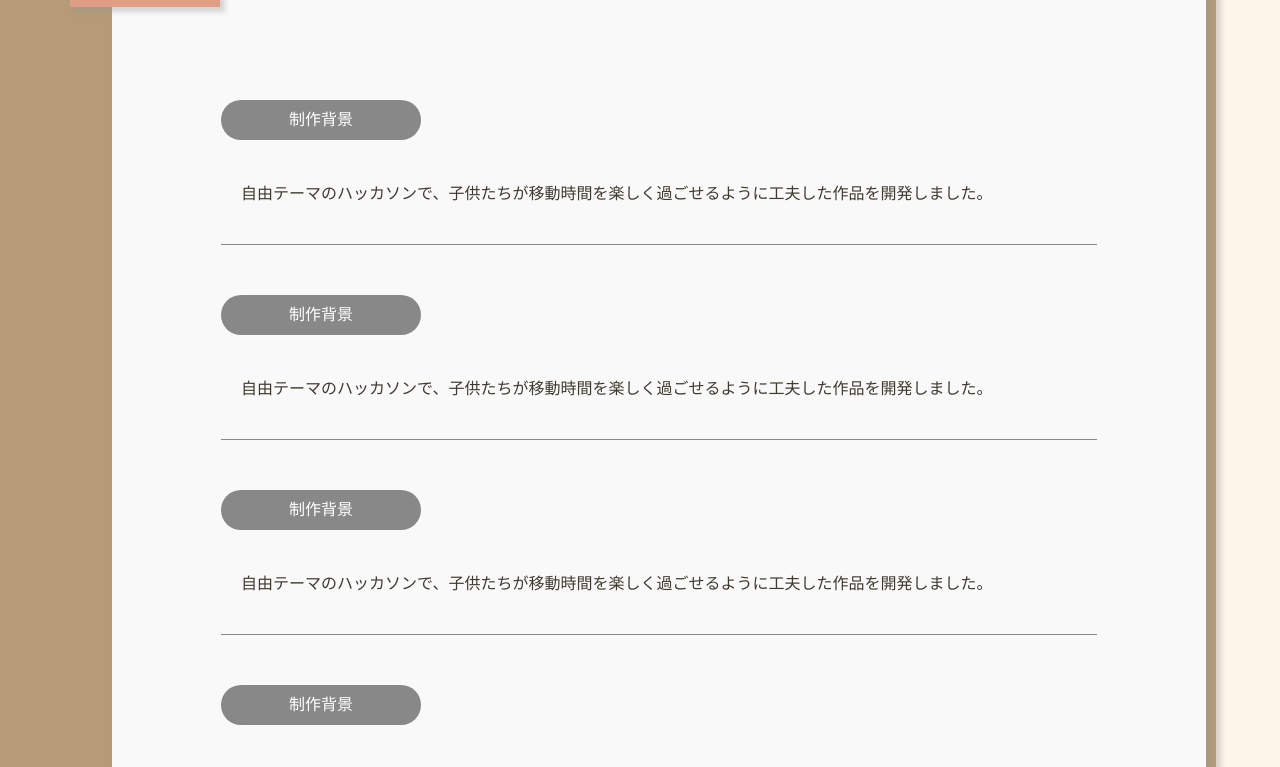
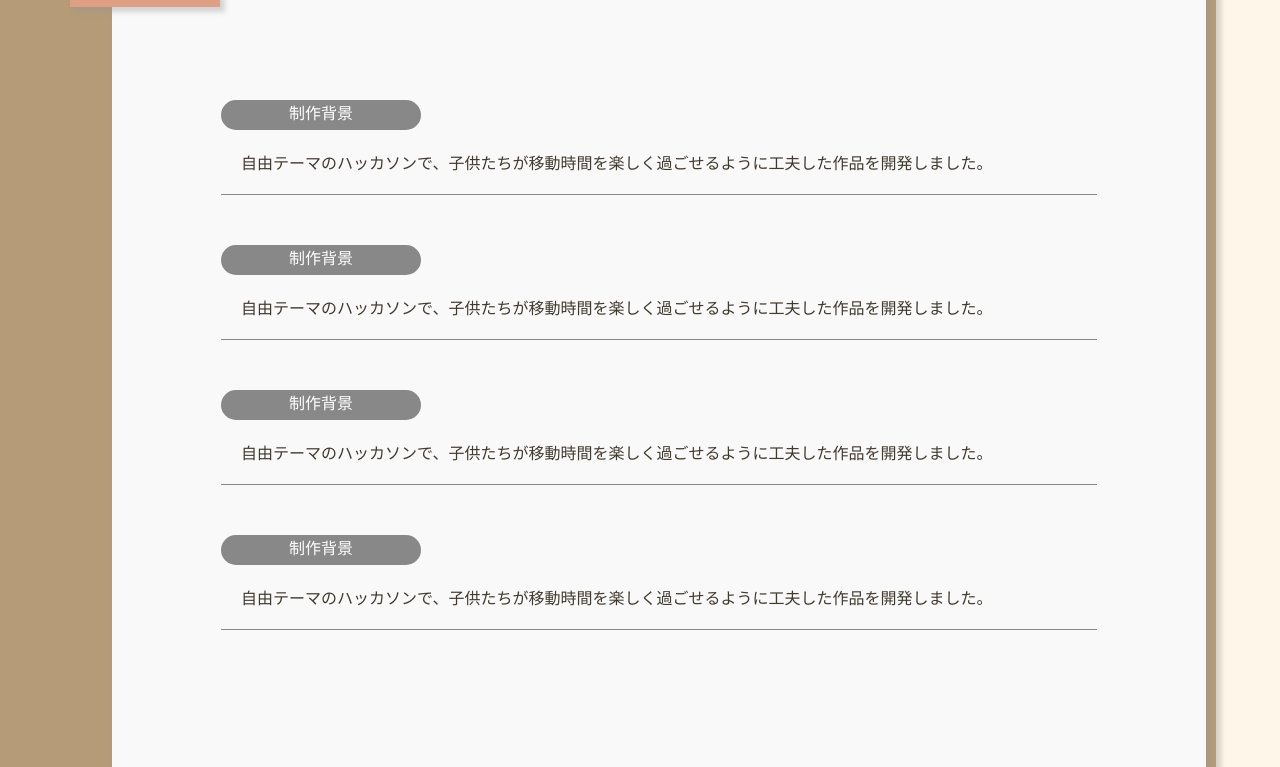
Before and after one commit to KawakamiAyaka/portfolio-ver.3, a Next.js app: page /Wkwk in a window 1280 px wide. Shown: the part 793-1560 px from the top of the page. Built offline with nearby package versions, Linux system fonts and the light colour scheme; a web font is replaced by a local one.

Commit message:
作品の概要などの項目の間を調整

```diff
--- a/src/app/Hunter/page.tsx
+++ b/src/app/Hunter/page.tsx
@@ -30,7 +30,7 @@ export default function WorksTemplate() {
                     {/* // デザイン + Webサイト */}
                     <Works
                         type="アプリケーション"
-                        title="わくわく探検隊"
+                        title="ものしりハンター"
                         tags={["チーム制作"]}
                         position="担当：企画 / デザイン"
                         tools="ツール：Figma / Illustrator"
--- a/src/app/Rihlar/page.tsx
+++ b/src/app/Rihlar/page.tsx
@@ -30,7 +30,7 @@ export default function WorksTemplate() {
                     {/* // デザイン + Webサイト */}
                     <Works
                         type="アプリケーション"
-                        title="わくわく探検隊"
+                        title="Rihlar（リフラル）"
                         tags={["チーム制作"]}
                         position="担当：企画 / デザイン"
                         tools="ツール：Figma / Illustrator"
--- a/src/components/More.module.css
+++ b/src/components/More.module.css
@@ -6,7 +6,7 @@
 
 .TitleBox {
     width: 200px;
-    height: 40px;
+    height: 30px;
     background: #898888;
     border-radius: 30px;
 }
@@ -14,11 +14,11 @@
 .Title {
     display: flex;
     justify-content: center;
-    line-height: 2.5rem;
+    line-height: 1.8rem;
     color: #fff;
 }
 
 .text {
-    margin: 40px 20px;
+    margin: 20px 20px;
     color: #403A2F;
 }
```
